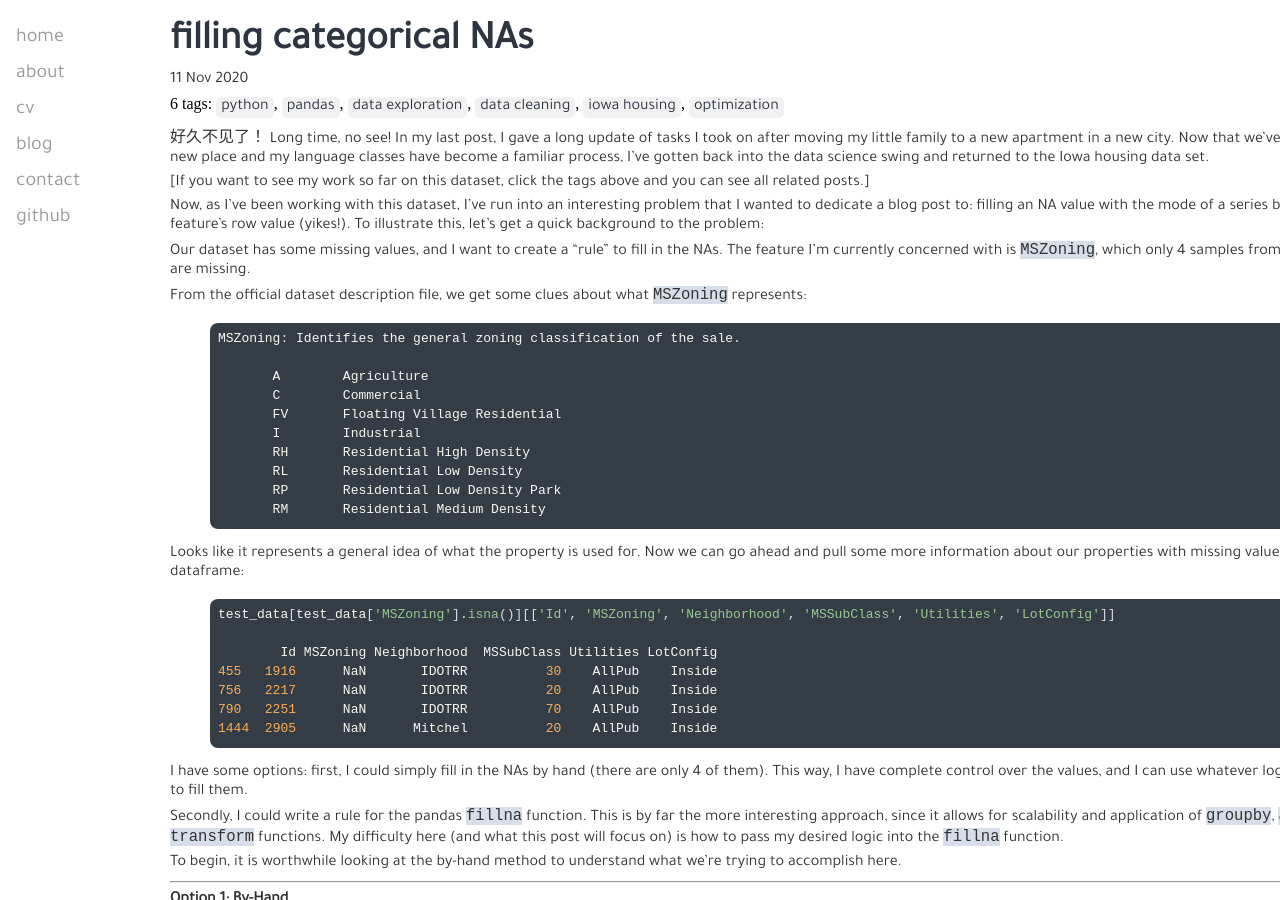
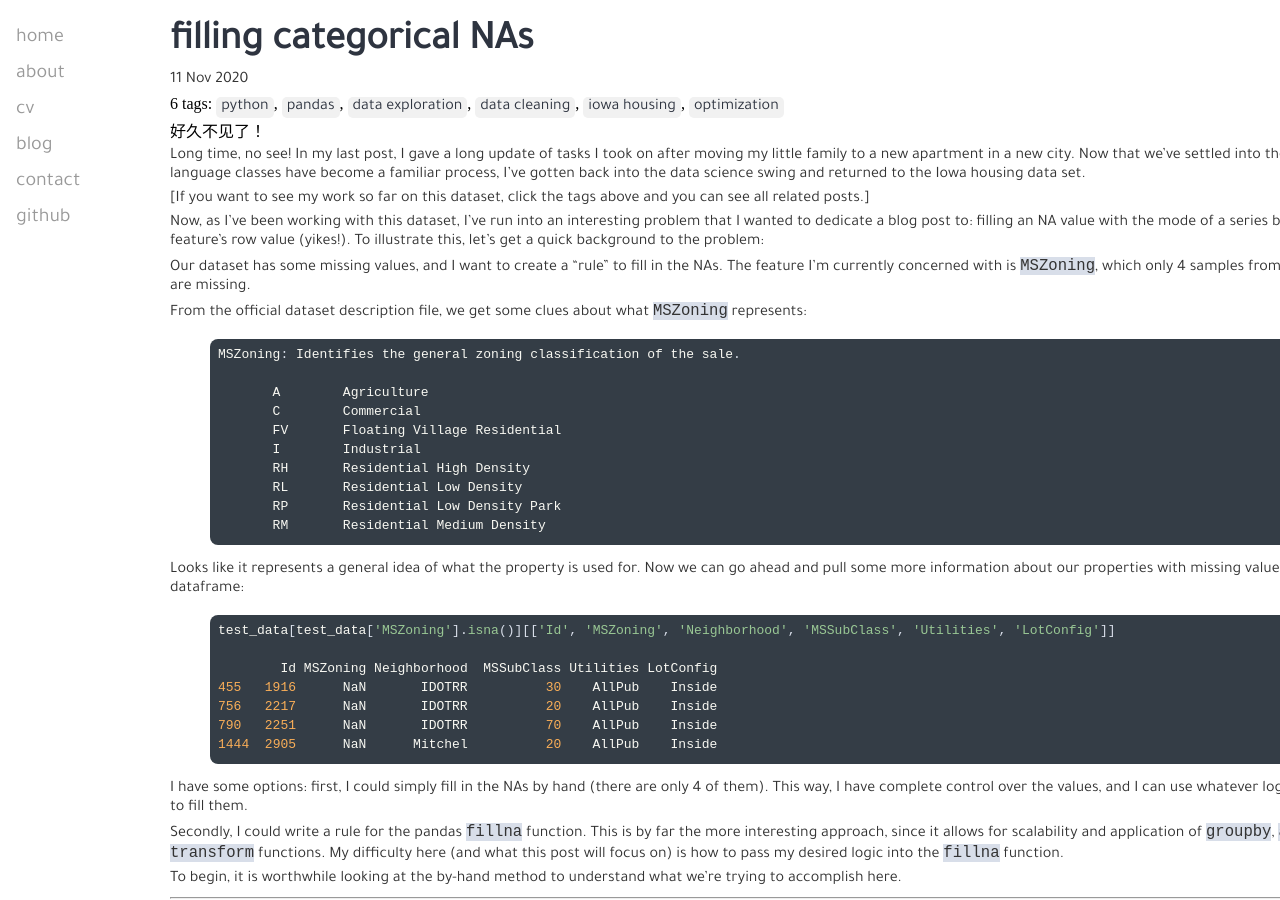
Before and after one commit to aimeecodes/aimee.codes, a Jekyll site: the page built from _posts/2020-11-11-filling-NA-values.md, in a window 1280 px wide and 900 px high. Built offline with Jekyll 4.4.1, drawn with Linux system fonts in a browser that asks for light colours; some of the changed lines change nothing that is shown.

Commit message:
added zw tag to mandarin text

```diff
--- a/_posts/2020-11-11-filling-NA-values.md
+++ b/_posts/2020-11-11-filling-NA-values.md
@@ -5,7 +5,7 @@
 tags: [python, pandas, data exploration, data cleaning, iowa housing, optimization]
 ---
 
-好久不见了！ Long time, no see! In my last post, I gave a long update of tasks I took on after moving my little family to a new apartment in a new city. Now that we've settled into the new place and my language classes have become a familiar process, I've gotten back into the data science swing and returned to the Iowa housing data set.
+<zw>好久不见了！</zw> Long time, no see! In my last post, I gave a long update of tasks I took on after moving my little family to a new apartment in a new city. Now that we've settled into the new place and my language classes have become a familiar process, I've gotten back into the data science swing and returned to the Iowa housing data set.
 
 [If you want to see my work so far on this dataset, click the tags above and you can see all related posts.]
 
```
